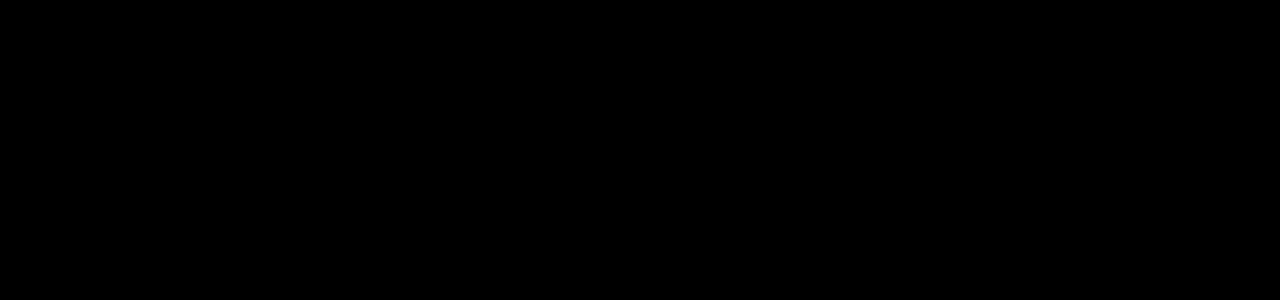
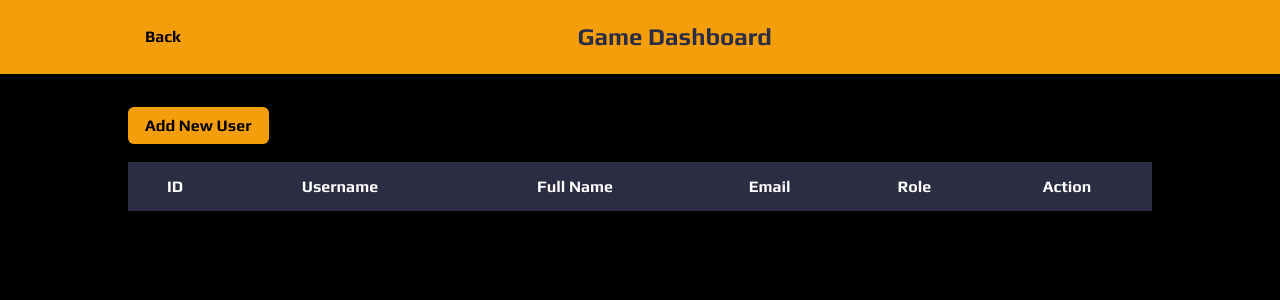
Before and after one commit to fadhilradh/binar-8th-challenge, a Next.js app: page /dashboard in a window 1280 px wide. Before the commit this address had no page. Shown: the top 300 px of the page. Built offline with nearby package versions, Linux system fonts and the light colour scheme.

Commit message:
[ADD] dashboard page

```diff
--- a/pages/_document.jsx
+++ b/pages/_document.jsx
@@ -6,7 +6,7 @@ class MyDocument extends Document {
       <Html>
         <Head>
           <link rel="preconnect" href="https://fonts.googleapis.com" />
-          <link rel="preconnect" href="https://fonts.gstatic.com" crossorigin />
+          <link rel="preconnect" href="https://fonts.gstatic.com" />
           <link
             href="https://fonts.googleapis.com/css2?family=Play:wght@400;700&display=swap"
             rel="stylesheet"
--- /dev/null
+++ b/pages/dashboard.jsx
@@ -0,0 +1,50 @@
+const Dashboard = () => {
+  return (
+    <>
+      <header id="header">
+        <nav>
+          <div className="max-w-screen-lg mx-auto flex items-center">
+            <a href="/" className="base-button w-auto">
+              Back
+            </a>
+            <div className="text-center flex-1">
+              <a href="/dashboard" className="nav-brand text-dark">
+                Game Dashboard
+              </a>
+            </div>
+          </div>
+        </nav>
+      </header>
+
+      <main className="mt-10">
+        <div className="container">
+          <div className="my-6 flex justify-between">
+            <a href="/add-user">
+              <span className="base-button ">
+                Add New User <i className="fas fa-user"></i>
+              </span>
+            </a>
+          </div>
+
+          <form action="/dashboard" method="POST">
+            <table className="table">
+              <thead className="thead-dark">
+                <tr>
+                  <th>ID</th>
+                  <th>Username</th>
+                  <th>Full Name</th>
+                  <th>Email</th>
+                  <th>Role</th>
+                  <th>Action</th>
+                </tr>
+              </thead>
+              <tbody></tbody>
+            </table>
+          </form>
+        </div>
+      </main>
+    </>
+  )
+}
+
+export default Dashboard
--- a/pages/login.jsx
+++ b/pages/login.jsx
@@ -33,18 +33,22 @@ const Login = () => {
         }`,
       })
     } catch (err) {
-      console.error(err)
+      console.error(err.response)
       MySwal.fire({
         icon: 'error',
         title: 'Oops...',
-        text: 'Please check your login credentials',
+        textColor: '#FFFFFF',
+        background: '#111827',
+        confirmButtonColor: '#F59E0B',
+        confirmButtonTextColor: 'black',
+        text: err.response.data.message || err.response.data,
       })
     }
   }
 
   return (
-    <main className="h-screen container mx-auto flex justify-center items-center bg-black">
-      <form className="flex flex-col items-center justify-around space-y-5 p-16 bg-gray-900 rounded-lg border-2 border-gray-500">
+    <main className="h-screen container mx-auto bg-carousel bg-cover flex justify-center items-center bg-black">
+      <form className="flex flex-col items-center justify-around space-y-5 p-16 bg-sysreq bg-cover rounded-xl shadow-2xl border-2 border-gray-500">
         <p className="text-white text-3xl text-primary mb-3">Login</p>
         <InputField
           placeholder="Enter your username"
@@ -62,7 +66,7 @@ const Login = () => {
           value={password}
           handleChange={(event) => setPassword(event.target.value)}
         />
-        <button className="auth-button" type="button" onClick={login}>
+        <button className="base-button" type="button" onClick={login}>
           Login
         </button>
         <p className="text-primary">
--- a/pages/register.jsx
+++ b/pages/register.jsx
@@ -1,4 +1,8 @@
+import axios from 'axios'
+import { useRouter } from 'next/router'
 import { useState } from 'react'
+import Swal from 'sweetalert2'
+import withReactContent from 'sweetalert2-react-content'
 import InputField from '../components/InputField'
 
 const Register = () => {
@@ -6,9 +10,41 @@ const Register = () => {
   const [email, setEmail] = useState('')
   const [password, setPassword] = useState('')
 
+  const router = useRouter()
+  const MySwal = withReactContent(Swal)
+
+  async function register(event) {
+    event.preventDefault()
+    try {
+      await axios.post('http://localhost:5000/register', {
+        username: username,
+        email: email,
+        password: password,
+      })
+      MySwal.fire({
+        icon: 'success',
+        title: 'Register Successful',
+        text: 'Please login using your username and password',
+      })
+      router.push('/login')
+    } catch (err) {
+      console.error(err.response)
+      console.error(err.message)
+
+      MySwal.fire({
+        icon: 'error',
+        title: 'Oops...',
+        text: err.response.data.message,
+      })
+    }
+  }
+
   return (
-    <div className="h-screen container mx-auto flex justify-center items-center bg-black">
-      <form className="flex flex-col items-center justify-around space-y-5 p-16 bg-gray-900 rounded-lg border-2 border-gray-500">
+    <div className="h-screen container mx-auto bg-carousel bg-cover flex justify-center items-center bg-black">
+      <form
+        onSubmit={(event) => register(event)}
+        className="flex flex-col items-center justify-around space-y-5 p-16 bg-sysreq bg-cover rounded-xl shadow-2xl border-2 border-gray-500"
+      >
         <p className="text-white text-3xl text-primary">Register</p>
         <InputField
           label="Username"
@@ -34,7 +70,7 @@ const Register = () => {
           handleChange={(event) => setPassword(event.target.value)}
         />
 
-        <button className="auth-button" type="submit">
+        <button className="base-button" type="submit">
           Register
         </button>
         <p className="text-primary">
--- /dev/null
+++ b/styles/dashboard.css
@@ -0,0 +1,156 @@
+@import url('https://fonts.googleapis.com/css2?family=Poppins:wght@400;700&display=swap');
+
+:root{
+    --dark: #2b2d42;
+    --light: #adb5bd;
+    --border: #dee2e6;
+    --border-btn: #edf2f4;
+  }
+
+  #dashboard {
+    font-family: "Poppins", sans-serif;
+  }
+
+  * {
+    padding: 0;
+    margin: 0;
+    box-sizing: border-box;
+
+  }
+
+  a {
+    text-decoration: none;
+  }
+
+  .container {
+    max-width: 1024px;
+    margin: auto;
+  }
+
+  .nav-brand {
+    font-size: 1.5em;
+    font-weight: bold;
+  }
+
+  .d-flex {
+    display: flex;
+    flex-wrap: wrap;
+  }
+
+  .justify-between {
+    justify-content:space-between;
+  }
+
+  .text-center {
+    text-align: center;
+  }
+
+  .border-shadow {
+    border: 1px solid var(--border-btn);
+    box-shadow: 1px 3px 10px #e9ecef
+  }
+
+  .text-dark {
+    color: var(--dark)
+  }
+
+  .inline {
+    display: inline-block
+  }
+
+  .text-light {
+    color: var(--light)
+  }
+
+  .text-gradient {
+    background: linear-gradient(to right, #8e2de2, #4a00e0);
+    -webkit-background-clip: text;
+    background-clip: text;
+    -webkit-text-fill-color: transparent;
+  }
+
+  .text-gradient:hover {
+    filter: brightness(200%)
+  }
+
+  #header nav {
+    background-color: #F59E0C;
+    padding: 1em 0;
+    width: 100%;
+  }
+
+  #site-main {
+    margin-top:6em
+  }
+
+  #site-main .container .box-nav > a {
+    font-size: 1em;
+    padding: .5em
+  }
+
+  #site-main .container form {
+    margin: 2em 0;
+  }
+
+  table {
+    border-spacing: 0px;
+    width: 100%;
+  }
+
+  .table td, .table th {
+    padding: .75em;
+    vertical-align: top;
+    text-align: center;
+    border-top: 1px solid var(--border);
+    color: var(--light)
+  }
+
+  .table td > a.btn {
+    padding: .3em 1em;
+    font-size: 1.1em;
+    margin: .2em
+  }
+
+  .table tr:hover {
+    background-color: #F59E0C;
+    cursor: pointer;
+    color: var(--dark )
+  }
+
+  .table tr:hover td{
+    color: var(--dark )
+  }
+
+  .table tr:hover td>a {
+    box-shadow: none;
+  }
+
+  .table .thead-dark th {
+    color: #fff;
+    background-color: var(--dark);
+    border-color: #32383e;
+  }
+
+  @media only screen and (max-width: 1024px) {
+    table, thead, tbody, th, td, tr {
+      display: block;
+    }
+
+    thead tr {
+      position: absolute;
+      top: -9999px;
+      left: -9999px;
+    }
+
+    tr {
+      border: 1px solid var(--border)
+    }
+
+    td {
+      border: none;
+      border-bottom: 1px solid var(--border);
+      position: relative;
+    }
+
+
+  }
--- a/styles/index.css
+++ b/styles/index.css
@@ -6,7 +6,7 @@
   .base-input {
     @apply text-primary w-64 px-4 py-3 rounded-md focus:outline-none bg-gray-700 border border-black focus:border-primary focus:bg-black;
   }
-  .auth-button {
+  .base-button {
     @apply mt-4 lg:m-0 bg-primary text-black w-52 md:w-56 lg:w-5/12 px-4 py-2 rounded-md hover:bg-black hover:text-primary hover:border-primary border border-transparent font-semibold cursor-pointer;
   }
 }
```
Also changed, not shown: pages/_app.jsx (+5 -4 lines), services/auth.js (added, +36 -0 lines).
